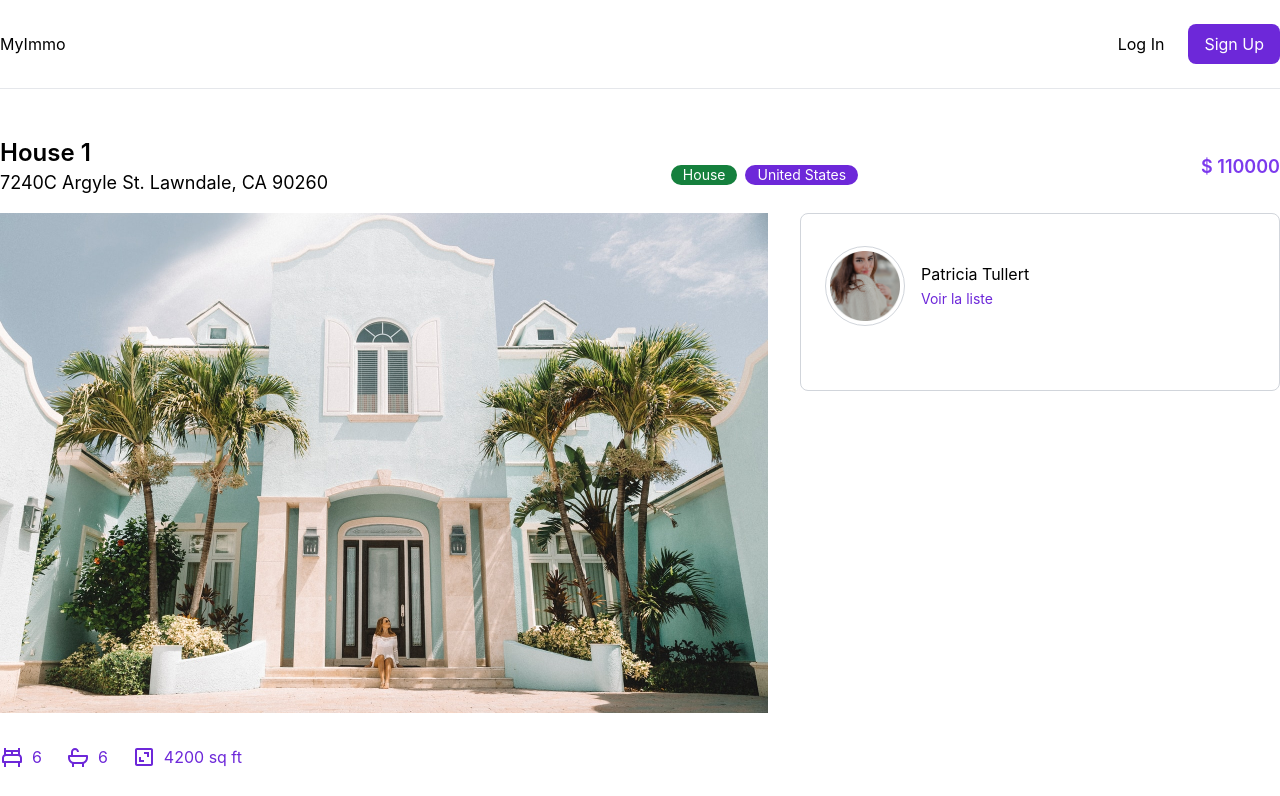
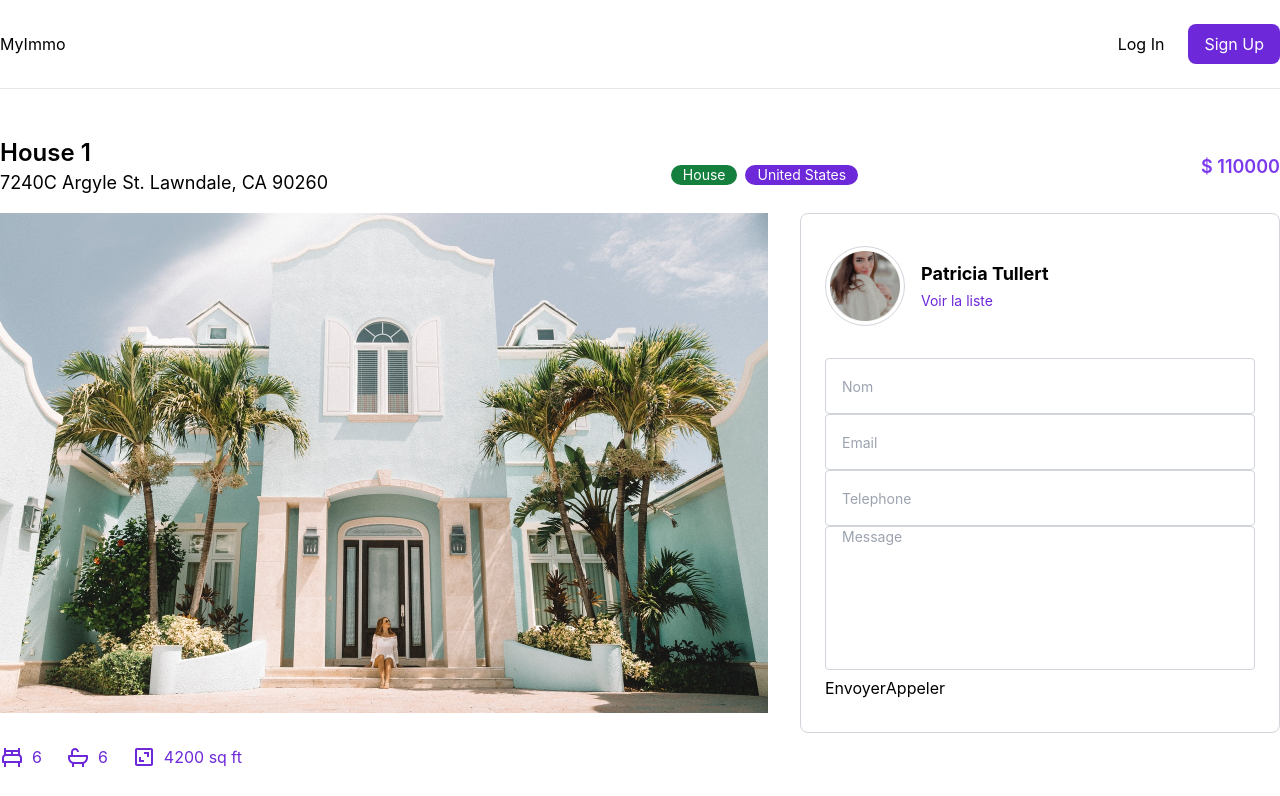
Before and after one commit to elhadjtall/SITE_AGENCE, a React (Vite) app in the folder frontend/: page /property/1 in a window 1280 px wide. Shown: the top 796 px of the page. Built offline with nearby package versions, Linux system fonts and the light colour scheme.

Commit message:
AJout des details

```diff
--- a/frontend/src/pages/PropertyDetail.jsx
+++ b/frontend/src/pages/PropertyDetail.jsx
@@ -67,10 +67,21 @@ const PropertyDetail = () => {
                             <img src={house.agent.image} alt="" />
                         </div>
                         <div>
-                            <div>{house.agent.name}</div>
-                            <Link className='text-violet-700 text-sm' to=''>Voir la liste</Link>
+                            <div className='font-bold text-lg'>{house.agent.name}</div>
+                            <Link to='' className='text-violet-700 text-sm'>Voir la liste</Link>
                         </div>
                     </div>
+                    {/* formulaire */}
+                    <form>
+                        <input className='border border-gray-300 focus:border-violet-700 outline-none rounded w-full px-4 h-14 text-sm' type="text" placeholder='Nom' />
+                            <input className='border border-gray-300 focus:border-violet-700 outline-none rounded w-full px-4 h-14 text-sm' type="email" placeholder='Email' />
+                            <input  className='border border-gray-300 focus:border-violet-700 outline-none rounded w-full px-4 h-14 text-sm' type="text" placeholder='Telephone' />
+                            <textarea className='border border-gray-300 focus:border-violet-700 outline-none rounded w-full px-4 h-36 resize-none text-sm' placeholder='Message'></textarea>
+                            <div>
+                                <button>Envoyer</button>
+                                <button>Appeler</button>
+                            </div>
+                        </form>
                 </div>
             </div>
         </div>
```
